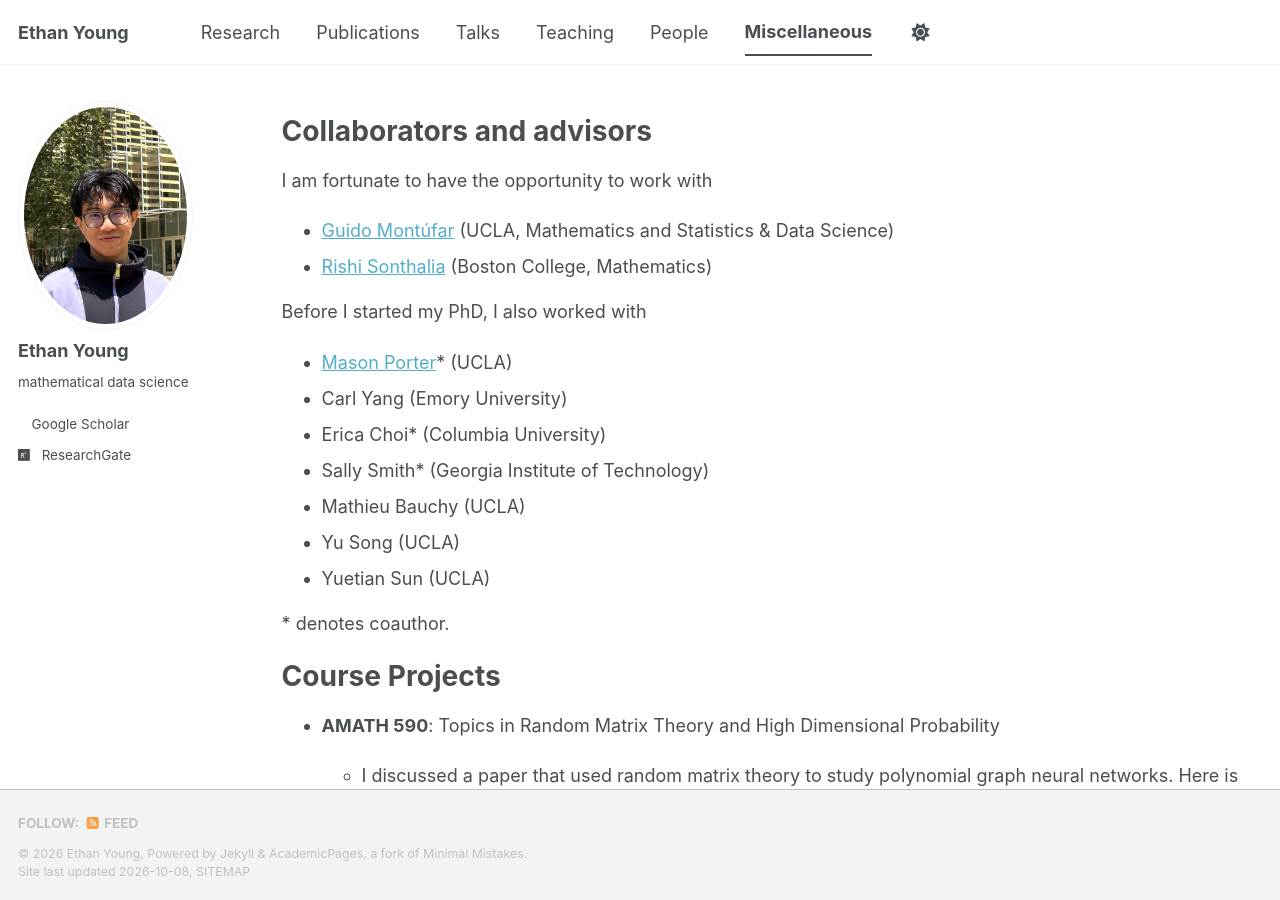
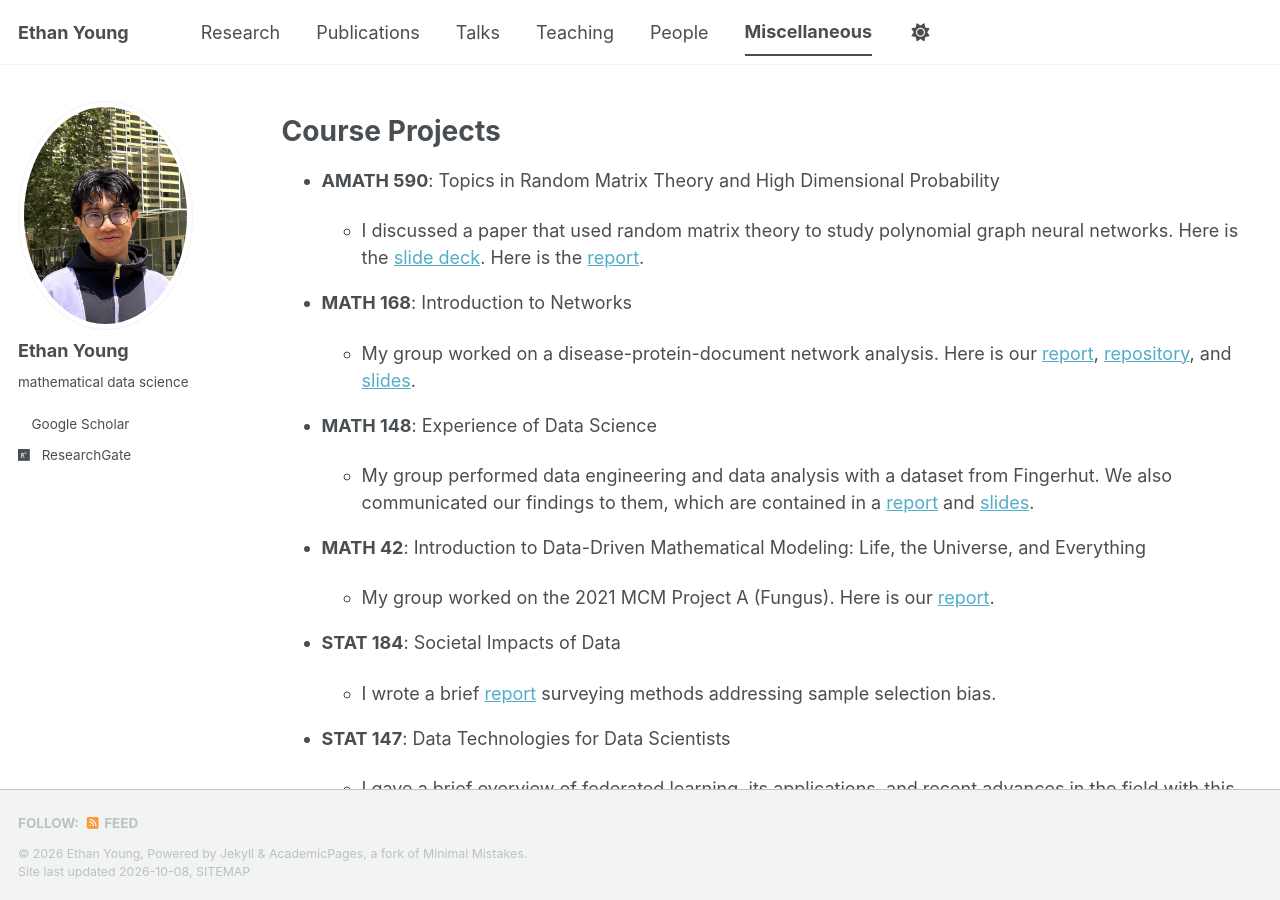
Before and after one commit to ethanjyoung/ethanjyoung.github.io, a Jekyll site: the page built from _pages/misc.md, in a window 1280 px wide and 900 px high. Built offline with Jekyll 4.4.1, drawn with Linux system fonts in a browser that asks for light colours; a style sheet for code colours, icons or effects is not loaded.

Commit message:
Delete collaborators and advisors section
Removed collaborators and advisors section from the page.

```diff
--- a/_pages/misc.md
+++ b/_pages/misc.md
@@ -6,22 +6,6 @@ author_profile: true
 ---
 
 {% include base_path %}
-# Collaborators and advisors
-I am fortunate to have the opportunity to work with
-* [Guido Montúfar](https://www.math.ucla.edu/~montufar/) (UCLA, Mathematics and Statistics & Data Science)
-* [Rishi Sonthalia](https://sites.google.com/bc.edu/rishi-sonthalia) (Boston College, Mathematics)
-
-Before I started my PhD, I also worked with
-* [Mason Porter](https://www.math.ucla.edu/~mason/)* (UCLA)
-* Carl Yang (Emory University)
-* Erica Choi* (Columbia University)
-* Sally Smith* (Georgia Institute of Technology)
-* Mathieu Bauchy (UCLA)
-* Yu Song (UCLA)
-* Yuetian Sun (UCLA)
-
-\* denotes coauthor.
-
 # Course Projects
 
 * **AMATH 590**: Topics in Random Matrix Theory and High Dimensional Probability
```
